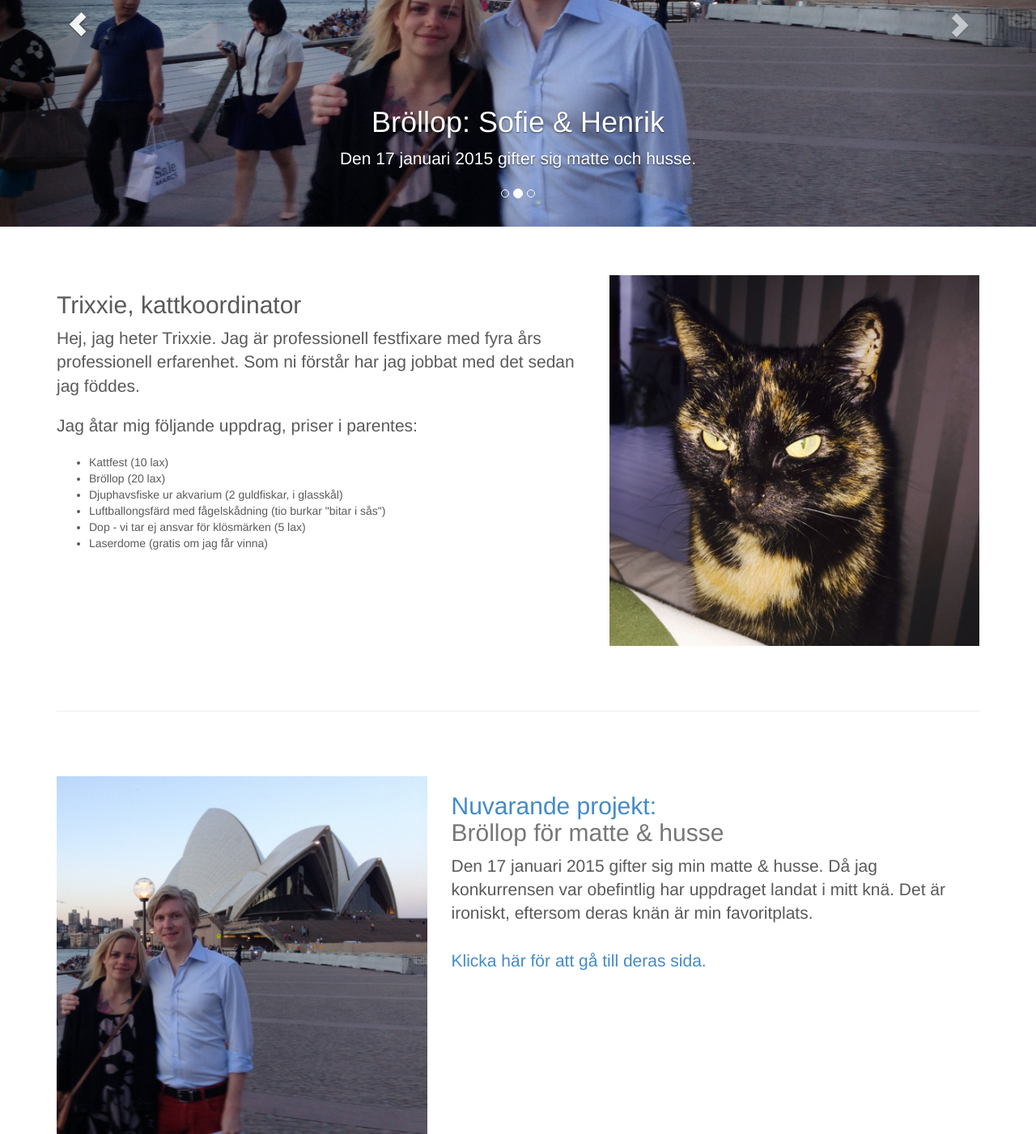
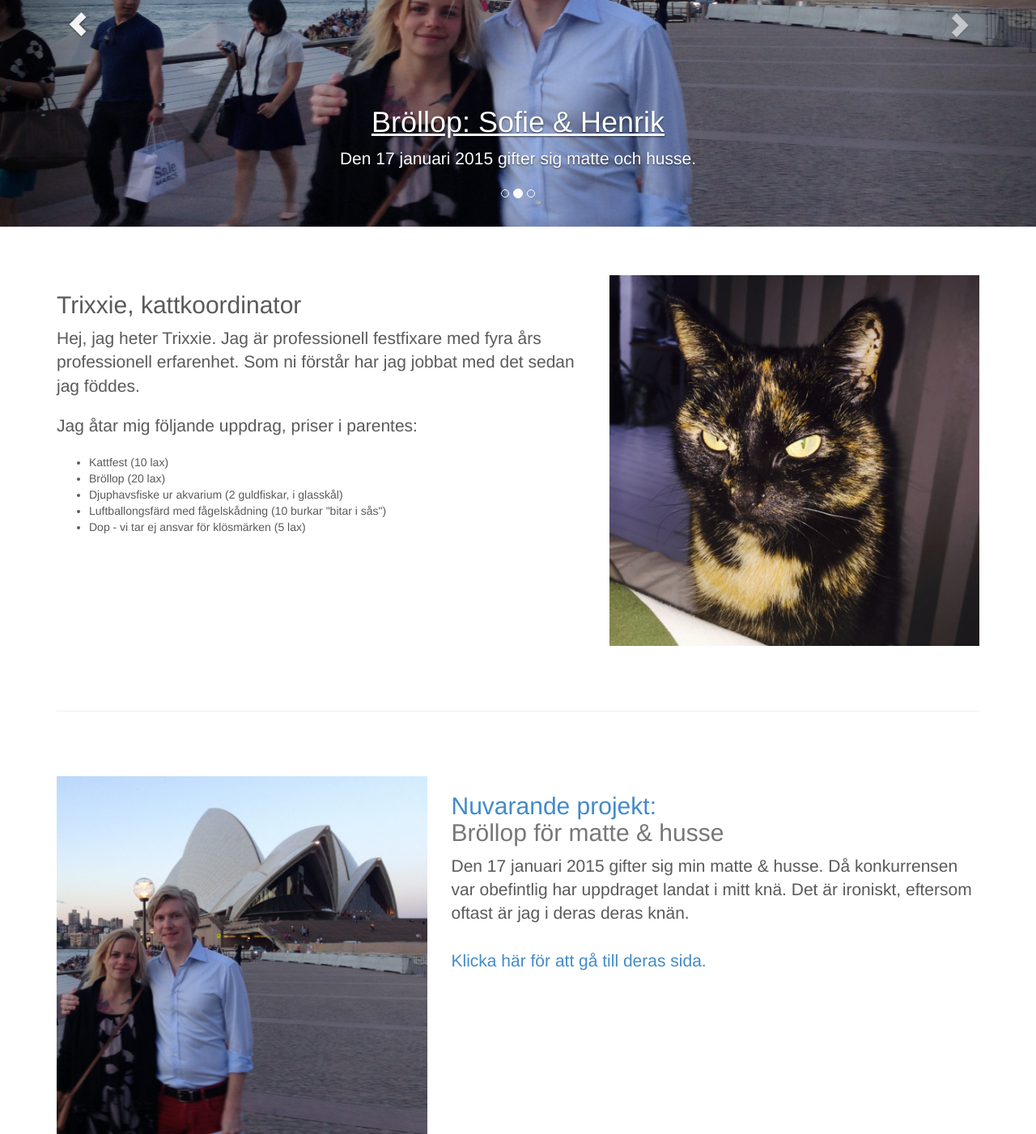
Before and after one commit to hencjo/trixxie-c.at, a plain HTML site: page index.html in a window 1280 px wide. Shown: the part 220-1621 px from the top of the page at 81% size. Drawn offline with nearby package versions, Linux system fonts and the light colour scheme.

Commit message:
Fixat fel i kattsidan.

```diff
--- a/index.html
+++ b/index.html
@@ -45,7 +45,7 @@
           <img src="img/carousel-1.jpg" alt="First slide">
           <div class="container">
             <div class="carousel-caption">
-							<h1><a href="brollop/" style="color: white;">Bröllop: Sofie &amp; Henrik</a></h1>
+							<h1><a href="brollop/" style="color: white; text-decoration: underline;">Bröllop: Sofie &amp; Henrik</a></h1>
               <p>Den 17 januari 2015 gifter sig matte och husse.</p>
             </div>
           </div>
@@ -54,16 +54,16 @@
           <img src="img/carousel-2.jpg" alt="Second slide">
           <div class="container">
             <div class="carousel-caption">
-							<h1><a href="brollop/" style="color: white;">Bröllop: Sofie &amp; Henrik</a></h1>
+							<h1><a href="brollop/" style="color: white; text-decoration: underline;">Bröllop: Sofie &amp; Henrik</a></h1>
               <p>Den 17 januari 2015 gifter sig matte och husse.</p>
-            </div>
+						</div>
           </div>
         </div>
         <div class="item">
           <img src="img/carousel-3.jpg">
           <div class="container">
             <div class="carousel-caption">
-							<h1><a href="brollop/" style="color: white;">Bröllop: Sofie &amp; Henrik</a></h1>
+							<h1><a href="brollop/" style="color: white; text-decoration: underline;">Bröllop: Sofie &amp; Henrik</a></h1>
               <p>Den 17 januari 2015 gifter sig matte och husse.</p>
             </div>
           </div>
@@ -92,9 +92,8 @@
 						<li>Kattfest (10 lax)</li>
 						<li>Bröllop (20 lax)</li>
 						<li>Djuphavsfiske ur akvarium (2 guldfiskar, i glasskål)</li>
-						<li>Luftballongsfärd med fågelskådning (tio burkar "bitar i sås")</li>
+						<li>Luftballongsfärd med fågelskådning (10 burkar "bitar i sås")</li>
 						<li>Dop - vi tar ej ansvar för klösmärken (5 lax)</li>
-						<li>Laserdome (gratis om jag får vinna)</li>
 						</ul>
 					</p>
         </div>
@@ -111,7 +110,7 @@
         </div>
         <div class="col-md-7">
 					<a href="brollop/"><h2>Nuvarande projekt:<br> <span class="text-muted">Bröllop för matte &amp; husse</span></h2></a>
-					<p class="lead">Den 17 januari 2015 gifter sig min matte &amp; husse. Då jag konkurrensen var obefintlig har uppdraget landat i mitt knä. Det är ironiskt, eftersom deras knän är min favoritplats.<br><br><a href="brollop/">Klicka här för att gå till deras sida.</a></p>
+					<p class="lead">Den 17 januari 2015 gifter sig min matte &amp; husse. Då konkurrensen var obefintlig har uppdraget landat i mitt knä. Det är ironiskt, eftersom oftast är jag i deras deras knän.<br><br><a href="brollop/">Klicka här för att gå till deras sida.</a></p>
         </div>
       </div>
 
```
